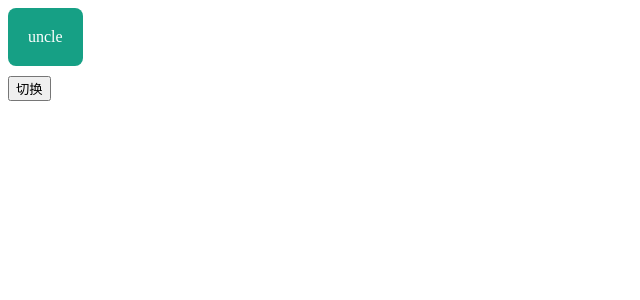
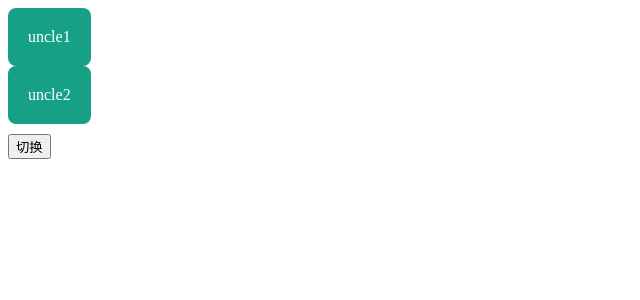
Before and after one commit to Latrevion/vue3-hd, a Vue app in the folder animation/base/: page / in a window 1280 px wide. Both pictures are taken after a click on the button "切换". Shown: the top 300 px of the page, without its empty margins (0-640 px from the left). Built offline with nearby package versions, Linux system fonts and the light colour scheme.

Commit message:
动画独立命名

```diff
--- a/animation/base/src/App.vue
+++ b/animation/base/src/App.vue
@@ -1,6 +1,7 @@
 <script setup>
 import {ref} from "vue"
 // import Hd from "./components/Hd.vue"
+import Xj from "./components/Xj.vue"
 import Trans from "./components/Trans.vue"
 
 const show = ref(false)
@@ -8,20 +9,36 @@ const show = ref(false)
 
 <template>
   <!--  <Hd v-if="show">保存提交</Hd>-->
-  <transition>
-    <Trans v-if="show">uncle</Trans>
+  <transition name="trans">
+    <Trans v-if="show">uncle1</Trans>
   </transition>
+
+  <transition name="xj">
+    <Xj v-if="show">uncle2</Xj>
+  </transition>
+
   <button @click="show=!show">切换</button>
-
 </template>
 
 <style lang="scss" scoped>
-.v-enter-from,.v-leave-to{
+.trans-enter-from,
+.trans-leave-to {
   opacity: 0;
+}
 
+.trans-enter-active,
+.trans-leave-active {
+  transition: 2s ease;
 }
-.v-enter-active,.v-leave-active{
-  transition:2s ease;
+
+.xj-enter-from,
+.xj-leave-to {
+ transform: rotateX(360deg);
+}
+
+.xj-enter-active,
+.xj-leave-active {
+  transition: 2s ease;
 }
 
 button {
--- /dev/null
+++ b/animation/base/src/components/Xj.vue
@@ -0,0 +1,49 @@
+<script setup>
+</script>
+
+<template>
+  <section>
+    <div><slot></slot></div>
+  </section>
+</template>
+
+<style lang="scss" scoped>
+section{
+perspective: 800px;
+}
+
+div {
+  background: #16a085;
+  padding: 20px;
+  //animation: identifier 2s ease;
+  //transition:.5s;
+  border-radius: .5rem;
+  display: inline-block;
+  color: #ffffff;
+  cursor:pointer;
+  &:hover{
+    background: #f39c12;
+  }
+}
+@keyframes identifier {
+  from {
+    transform: translateX(-5px);
+  }
+
+  20% {
+    transform: translateX(5px);
+  }
+  40% {
+    transform: translateX(-5px);
+  }
+  60% {
+    transform: translateX(5px);
+  }
+  80% {
+    transform: translateX(-5px);
+  }
+  to {
+    transform: translateX(-5px);
+  }
+}
+</style>
```
